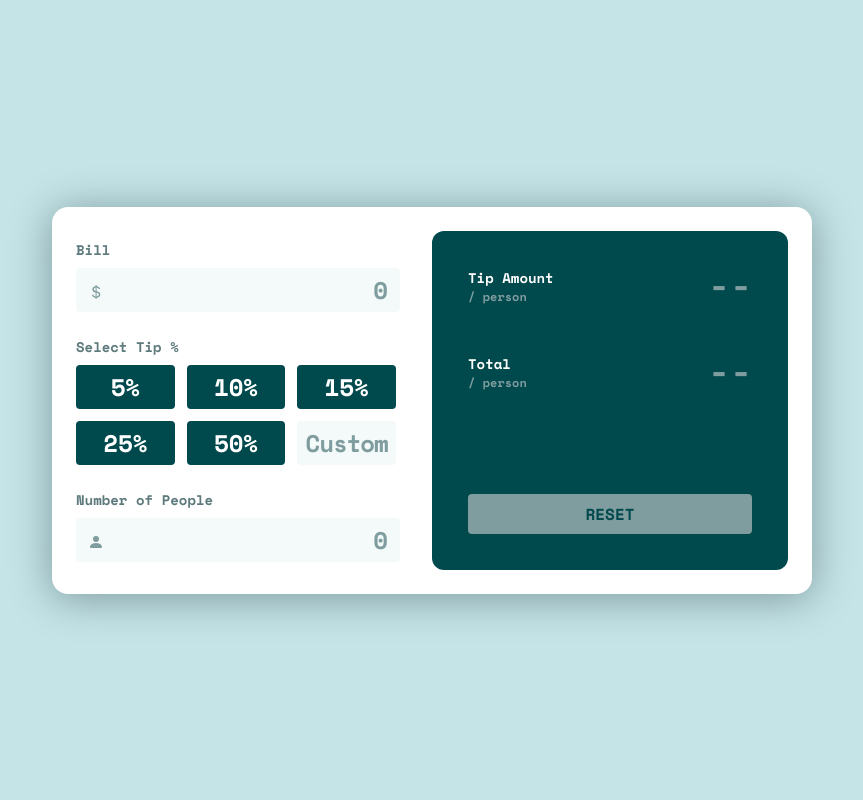
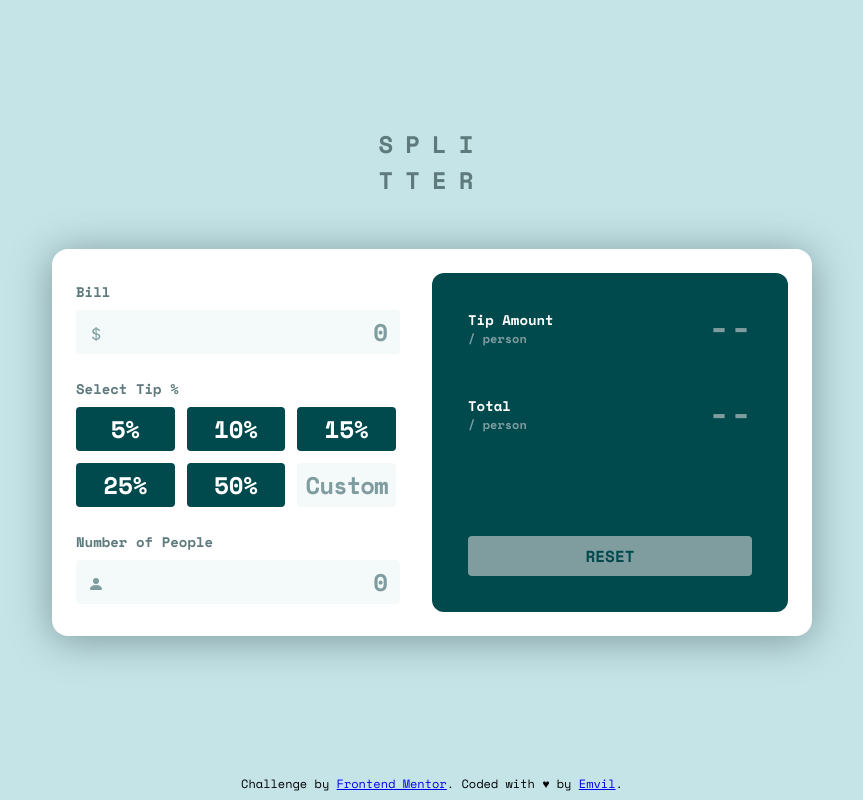
Before and after one commit to Emvil-git/fe-mentor__tip-calculator, a React (Create React App) app: page / in a window 1280 px wide. Shown: the whole page, without its empty margins (208-1071 px from the left). Built offline with nearby package versions, Linux system fonts and the light colour scheme.

Commit message:
feat(UI): add logo and attribution

```diff
--- a/src/App.jsx
+++ b/src/App.jsx
@@ -15,6 +15,7 @@ function App() {
 
   return (
     <div className="App">
+      <span id="logo">SPLITTER</span>
       <main className="cont">
         <section className='cont__input-sect'>
           <NumInput type="bill" sVar={bill} setSVar={setBill}/>
@@ -33,6 +34,11 @@ function App() {
         setCustomTip={setCustomTip}
         />
       </main>
+
+      <div class="attribution">
+        Challenge by <a href="https://www.frontendmentor.io?ref=challenge" target="_blank">Frontend Mentor</a>.
+        Coded with ♥ by <a href="https://github.com/Emvil-git" target="_blank">Emvil</a>.
+      </div>
     </div>
   );
 }
--- a/src/App.scss
+++ b/src/App.scss
@@ -10,6 +10,18 @@
   justify-content: center;
   align-items: center;
 
+}
+
+#logo{
+  font-size: 24px;
+  font-weight: 700;
+  width: 120px;
+  word-break: break-word;
+  text-align: center;
+  margin-bottom: 4%;
+  margin-top: -3%;
+  letter-spacing: 12px;
+  color: $gr-cyan-d;
 }
 
 .cont{
@@ -32,3 +44,9 @@
     padding: 8px 0;
   }
 }
+
+.attribution{
+  position: absolute;
+  font-size: 12px;
+  bottom: 1%;
+}
```
